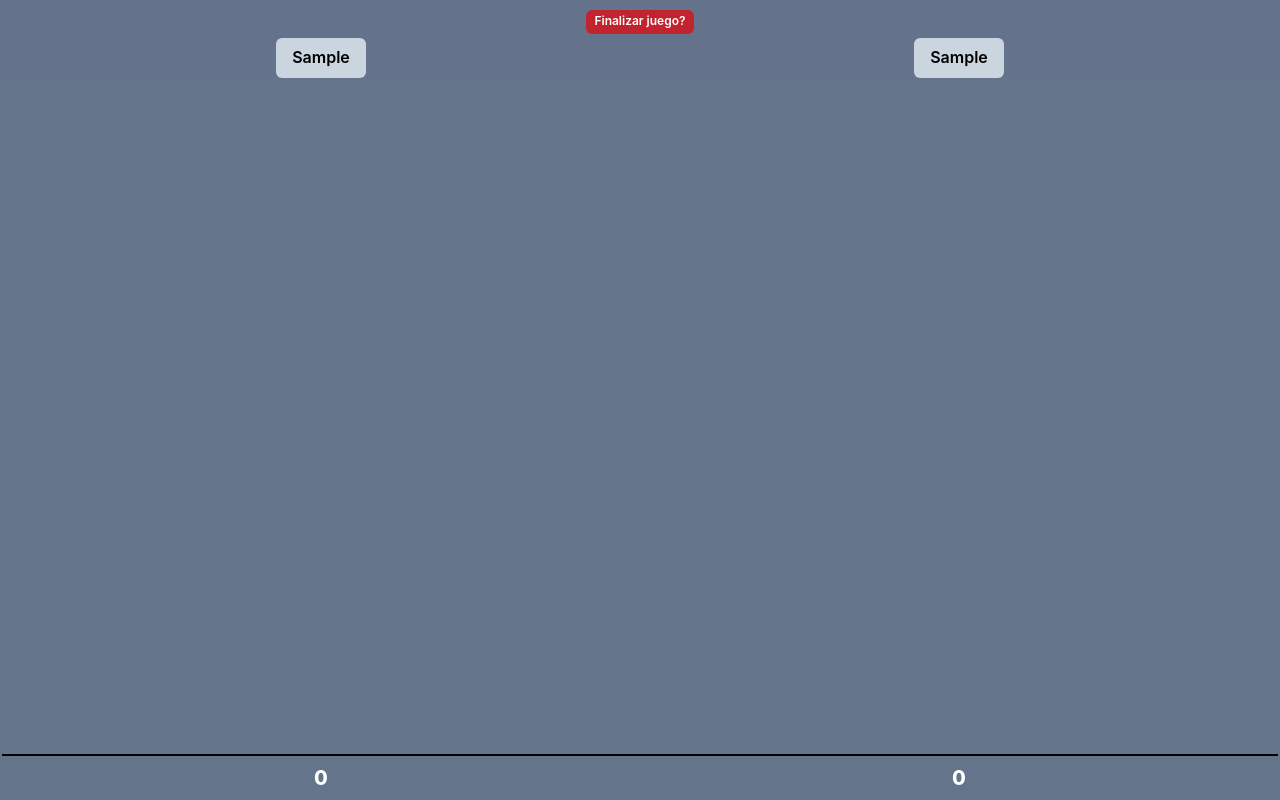
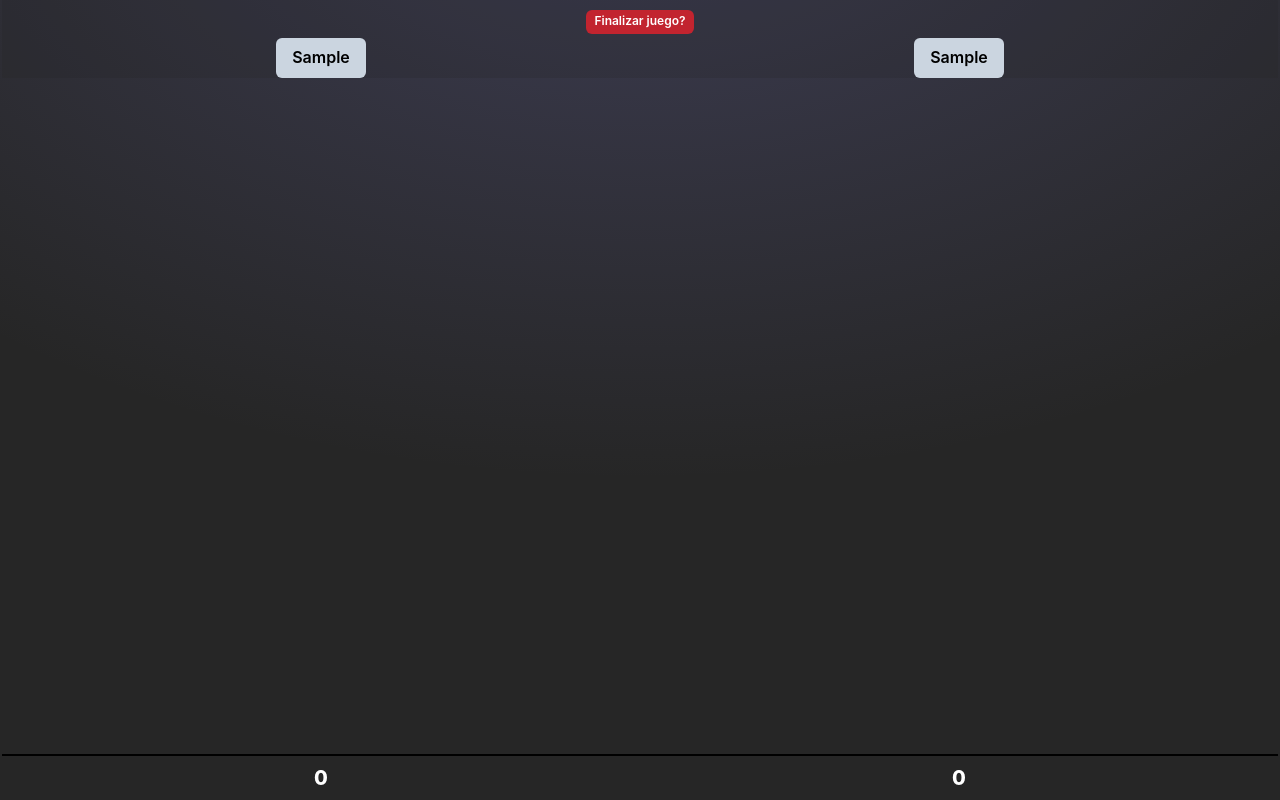
Before and after one commit to franklinogf/dominoes-score, a React (Vite) app: page / in a window 1280 px wide. Both pictures are taken after typing "Sample", "Sample" into the empty fields and a click on the button "Continuar". Built offline with nearby package versions, Linux system fonts and the light colour scheme.

Commit message:
change background

```diff
--- a/src/App.tsx
+++ b/src/App.tsx
@@ -11,7 +11,11 @@ export default function App() {
   const { gameEnded } = useTeams()
 
   return (
-    <main className='min-h-dvh bg-slate-500 flex flex-col px-0.5'>
+    <>
+      <div className='fixed left-0 top-0 -z-10 h-full w-full'>
+        <div className='px-0.5 absolute top-0 z-[-2] min-h-screen w-screen bg-neutral-800 bg-[radial-gradient(ellipse_80%_80%_at_50%_-20%,rgba(120,119,198,0.3),rgba(255,255,255,0))]'></div>
+      </div>
+      <main className='min-h-screen flex flex-col px-0.5'>
         {gameEnded && <Fireworks autorun={{ speed: 2 }} />}
         <NewGameModal />
         <ScoreModal />
@@ -23,5 +27,6 @@ export default function App() {
           </>
         )}
       </main>
+    </>
   )
 }
--- a/src/index.css
+++ b/src/index.css
@@ -1,3 +1,15 @@
 @tailwind base;
 @tailwind components;
 @tailwind utilities;
+
+#header {
+  animation: headerScroll 1s linear;
+  animation-fill-mode: both;
+  animation-timeline: scroll();
+}
+
+@keyframes headerScroll {
+  to {
+    padding-bottom: 20px;
+  }
+}
--- a/src/sections/Header.tsx
+++ b/src/sections/Header.tsx
@@ -9,7 +9,10 @@ export function Header() {
   const teamsKeys: TeamsKeys[] = Object.keys(teams) as TeamsKeys[]
 
   return (
-    <header className='pt-2 sticky top-0 bg-slate-500/90'>
+    <header
+      id='header'
+      className='pt-2 sticky top-0 bg-neutral-800/20'
+    >
       <div className='text-center mb-1'>
         <EndGameButton />
       </div>
```
Lines whose indentation alone changed are shown as unchanged.
